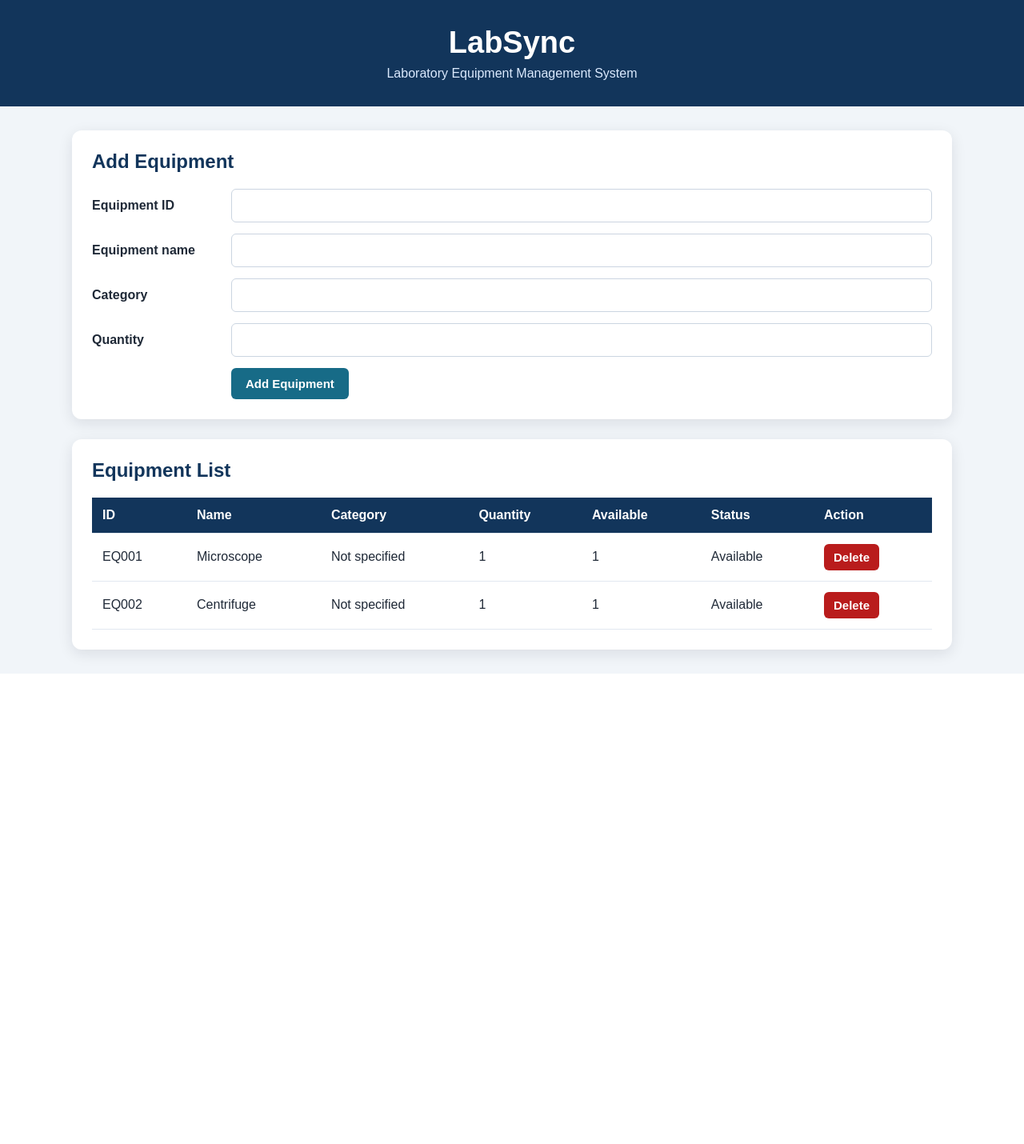
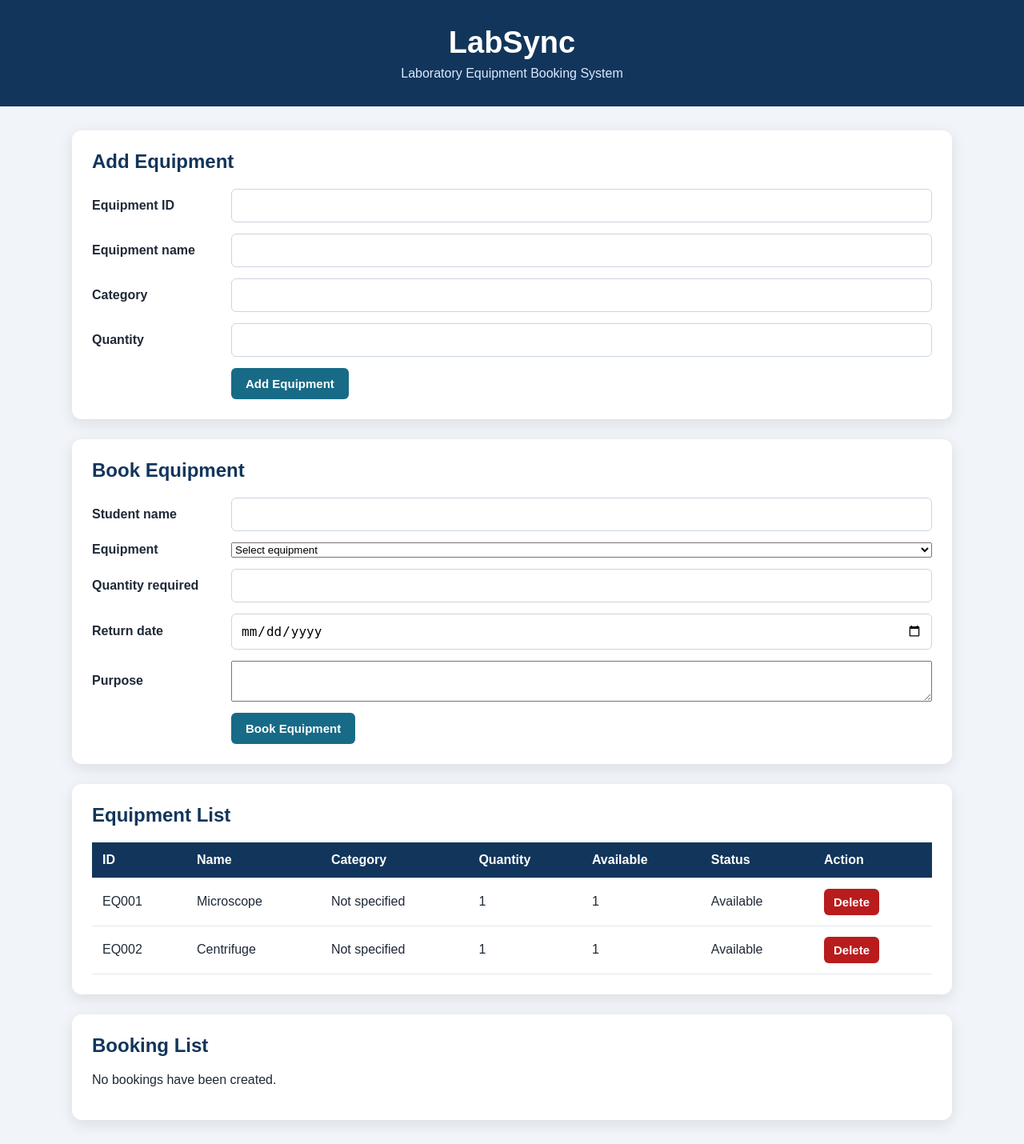
Before and after one commit to Ashigbui/LabSync, a Flask app: page / in a window 1280 px wide. Shown: the whole page at 80% size. Before the commit the page ends 842 px from the top, so only its background shows below. Run offline with Flask 3, Linux system fonts and the light colour scheme.

Commit message:
Update index.html for equipment booking system

```diff
--- a/templates/index.html
+++ b/templates/index.html
@@ -3,26 +3,19 @@
 <head>
     <meta charset="UTF-8">
     <meta name="viewport" content="width=device-width, initial-scale=1.0">
-
     <title>LabSync</title>
-
-    <link
-        rel="stylesheet"
-        href="{{ url_for('static', filename='style.css') }}"
-    >
+    <link rel="stylesheet" href="{{ url_for('static', filename='style.css') }}">
 </head>
 
 <body>
     <header>
         <h1>LabSync</h1>
-        <p>Laboratory Equipment Management System</p>
+        <p>Laboratory Equipment Booking System</p>
     </header>
 
     <main>
         {% if request.args.get("message") %}
-            <div class="message">
-                {{ request.args.get("message") }}
-            </div>
+            <div class="message">{{ request.args.get("message") }}</div>
         {% endif %}
 
         <section class="card">
@@ -30,40 +23,57 @@
 
             <form action="{{ url_for('add_equipment') }}" method="post">
                 <label for="equipment_id">Equipment ID</label>
-                <input
-                    type="text"
-                    id="equipment_id"
-                    name="equipment_id"
-                    required
-                >
+                <input type="text" id="equipment_id" name="equipment_id" required>
 
                 <label for="name">Equipment name</label>
-                <input
-                    type="text"
-                    id="name"
-                    name="name"
-                    required
-                >
+                <input type="text" id="name" name="name" required>
 
                 <label for="category">Category</label>
-                <input
-                    type="text"
-                    id="category"
-                    name="category"
-                    required
-                >
+                <input type="text" id="category" name="category" required>
 
                 <label for="quantity">Quantity</label>
-                <input
-                    type="number"
-                    id="quantity"
-                    name="quantity"
-                    min="1"
-                    required
-                >
+                <input type="number" id="quantity" name="quantity" min="1" required>
 
                 <button type="submit">Add Equipment</button>
             </form>
+        </section>
+
+        <section class="card">
+            <h2>Book Equipment</h2>
+
+            {% if equipment_list %}
+                <form action="{{ url_for('book_equipment') }}" method="post">
+                    <label for="student">Student name</label>
+                    <input type="text" id="student" name="student" required>
+
+                    <label for="booking_equipment">Equipment</label>
+                    <select id="booking_equipment" name="booking_equipment" required>
+                        <option value="">Select equipment</option>
+
+                        {% for equipment in equipment_list %}
+                            {% set equipment_id = equipment.get("equipment_id", equipment.get("id", "")) %}
+                            {% set available = equipment.get("available_quantity", equipment.get("quantity", 1)) %}
+
+                            <option value="{{ equipment_id }}" {% if available == 0 %}disabled{% endif %}>
+                                {{ equipment_id }} — {{ equipment.get("name", "") }} — {{ available }} available
+                            </option>
+                        {% endfor %}
+                    </select>
+
+                    <label for="booking_quantity">Quantity required</label>
+                    <input type="number" id="booking_quantity" name="booking_quantity" min="1" required>
+
+                    <label for="return_date">Return date</label>
+                    <input type="date" id="return_date" name="return_date" required>
+
+                    <label for="purpose">Purpose</label>
+                    <textarea id="purpose" name="purpose" rows="3" required></textarea>
+
+                    <button type="submit">Book Equipment</button>
+                </form>
+            {% else %}
+                <p>Add equipment before creating a booking.</p>
+            {% endif %}
         </section>
 
         <section class="card">
@@ -86,48 +96,18 @@
 
                         <tbody>
                             {% for equipment in equipment_list %}
-                                {% set equipment_id =
-                                    equipment.get(
-                                        "equipment_id",
-                                        equipment.get("id", "")
-                                    )
-                                %}
+                                {% set equipment_id = equipment.get("equipment_id", equipment.get("id", "")) %}
 
                                 <tr>
                                     <td>{{ equipment_id }}</td>
                                     <td>{{ equipment.get("name", "") }}</td>
-                                    <td>
-                                        {{ equipment.get(
-                                            "category",
-                                            "Not specified"
-                                        ) }}
-                                    </td>
+                                    <td>{{ equipment.get("category", "Not specified") }}</td>
                                     <td>{{ equipment.get("quantity", 1) }}</td>
-                                    <td>
-                                        {{ equipment.get(
-                                            "available_quantity",
-                                            equipment.get("quantity", 1)
-                                        ) }}
-                                    </td>
+                                    <td>{{ equipment.get("available_quantity", equipment.get("quantity", 1)) }}</td>
                                     <td>{{ equipment.get("status", "available") }}</td>
                                     <td>
-                                        <form
-                                            action="{{ url_for(
-                                                'delete_equipment',
-                                                equipment_id=equipment_id
-                                            ) }}"
-                                            method="post"
-                                            class="delete-form"
-                                            onsubmit="return confirm(
-                                                'Delete this equipment?'
-                                            );"
-                                        >
-                                            <button
-                                                type="submit"
-                                                class="delete-button"
-                                            >
-                                                Delete
-                                            </button>
+                                        <form action="{{ url_for('delete_equipment', equipment_id=equipment_id) }}" method="post" class="delete-form" onsubmit="return confirm('Delete this equipment?');">
+                                            <button type="submit" class="delete-button">Delete</button>
                                         </form>
                                     </td>
                                 </tr>
@@ -139,6 +119,56 @@
                 <p>No equipment has been added.</p>
             {% endif %}
         </section>
+
+        <section class="card">
+            <h2>Booking List</h2>
+
+            {% if booking_list %}
+                <div class="table-container">
+                    <table>
+                        <thead>
+                            <tr>
+                                <th>Booking ID</th>
+                                <th>Student</th>
+                                <th>Equipment</th>
+                                <th>Quantity</th>
+                                <th>Booking date</th>
+                                <th>Return date</th>
+                                <th>Purpose</th>
+                                <th>Status</th>
+                                <th>Action</th>
+                            </tr>
+                        </thead>
+
+                        <tbody>
+                            {% for booking in booking_list %}
+                                <tr>
+                                    <td>{{ booking.get("booking_id", "") }}</td>
+                                    <td>{{ booking.get("student", "") }}</td>
+                                    <td>{{ booking.get("equipment", "") }}</td>
+                                    <td>{{ booking.get("quantity", 1) }}</td>
+                                    <td>{{ booking.get("booking_date", "") }}</td>
+                                    <td>{{ booking.get("return_time", "") }}</td>
+                                    <td>{{ booking.get("purpose", "") }}</td>
+                                    <td>{{ booking.get("status", "") }}</td>
+                                    <td>
+                                        {% if booking.get("status") in ["Active", "Overdue"] %}
+                                            <form action="{{ url_for('return_equipment', booking_id=booking.get('booking_id')) }}" method="post" class="return-form" onsubmit="return confirm('Return this equipment?');">
+                                                <button type="submit" class="return-button">Return</button>
+                                            </form>
+                                        {% else %}
+                                            Completed
+                                        {% endif %}
+                                    </td>
+                                </tr>
+                            {% endfor %}
+                        </tbody>
+                    </table>
+                </div>
+            {% else %}
+                <p>No bookings have been created.</p>
+            {% endif %}
+        </section>
     </main>
 </body>
 </html>
```
